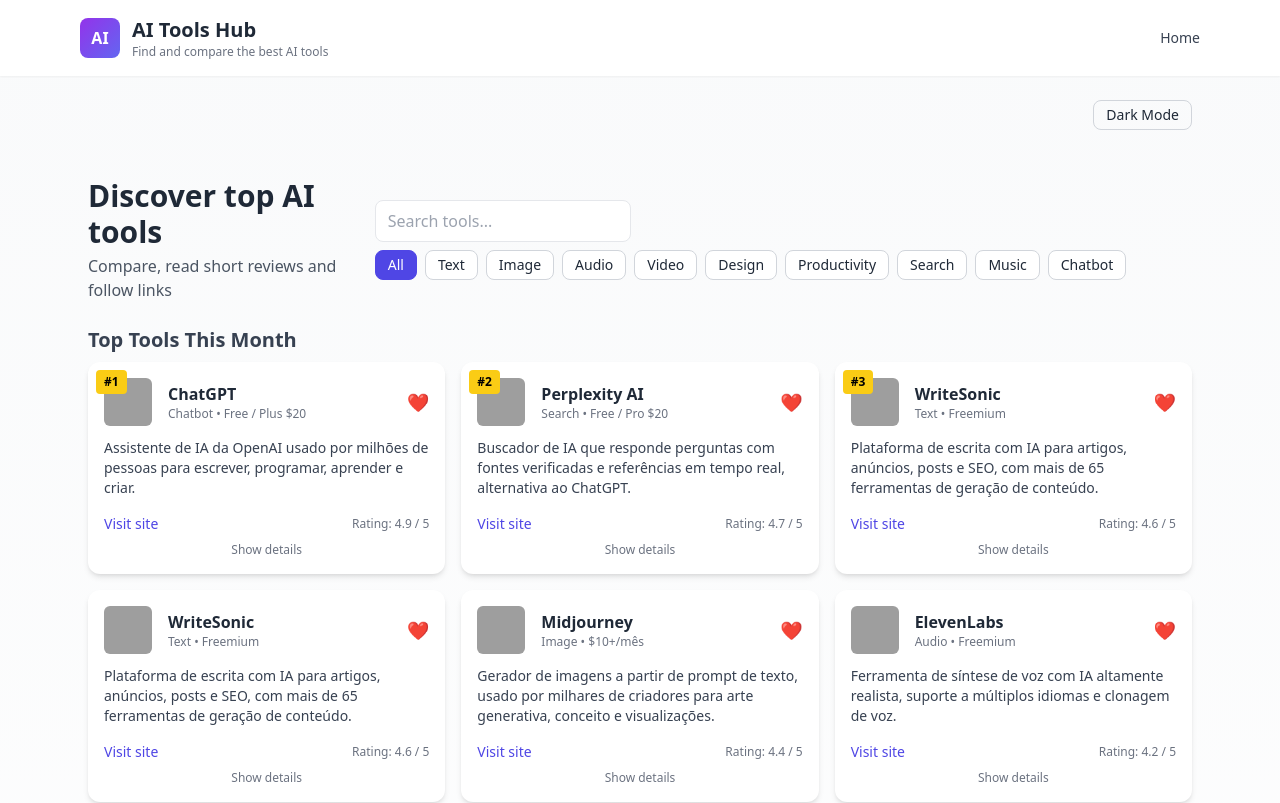
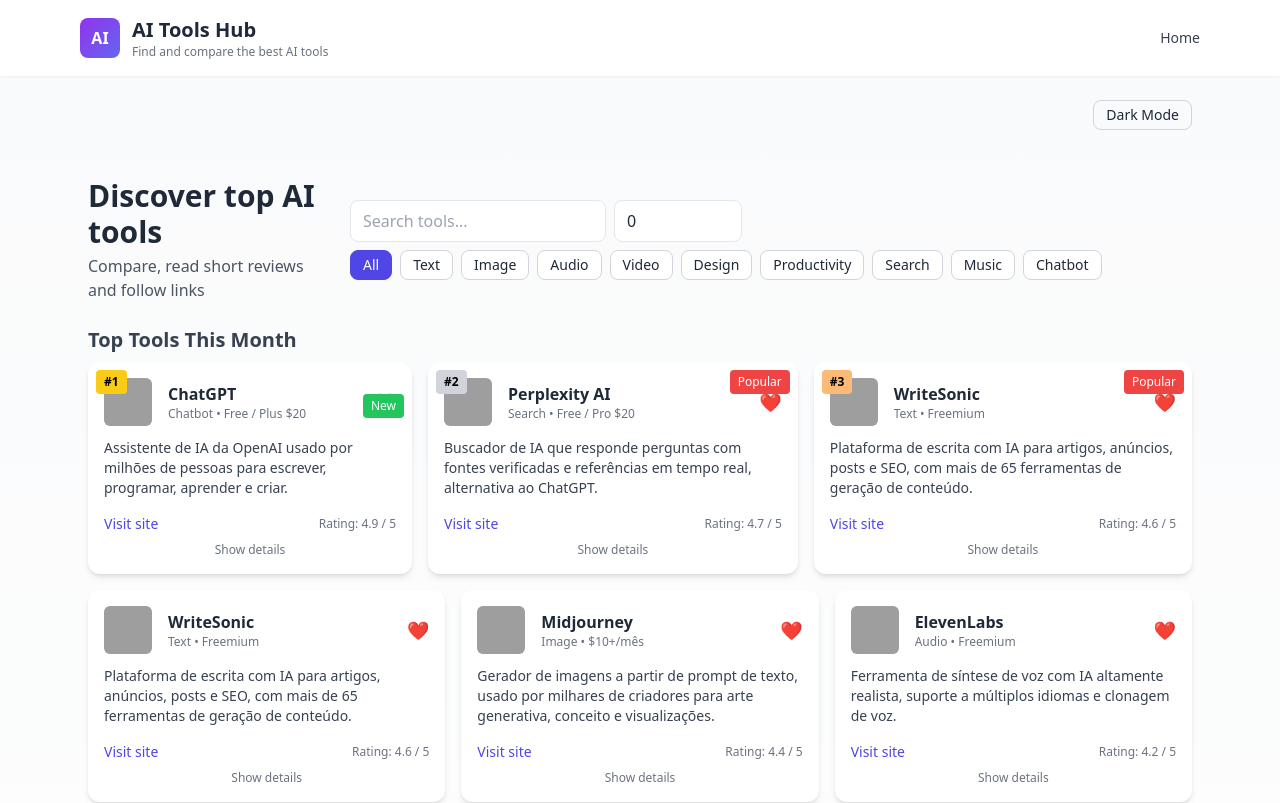
Before and after one commit to LuquinhasGithubinfo/ai-tools-hub, a React (Vite) app: page / in a window 1280 px wide. Shown: the top 803 px of the page. Built offline with nearby package versions, Linux system fonts and the light colour scheme; grey boxes are pictures that could not be loaded.

Commit message:
Implementa features premium: tags, gráfico, recomendações, autocomplete e filtros avançados

```diff
--- a/src/components/ToolCard.jsx
+++ b/src/components/ToolCard.jsx
@@ -1,17 +1,28 @@
 import React, { useState } from 'react';
 
-export default function ToolCard({ tool, onFavorite, isFavorite, similarTools, rank }) {
+export default function ToolCard({ tool, onFavorite, isFavorite, similarTools, rank, popular, newTool }) {
   const [showDetails, setShowDetails] = useState(false);
   const domain = new URL(tool.url).hostname;
   const logoUrl = `https://logo.clearbit.com/${domain}?size=80`;
 
   return (
     <article className="bg-white dark:bg-gray-800 rounded-xl shadow-md p-4 flex flex-col transition-transform hover:scale-105 hover:shadow-xl relative">
+
+      {/* Ranking badge */}
       {rank && (
-        <div className="absolute top-2 left-2 bg-yellow-400 text-black px-2 py-1 text-xs rounded font-bold">
+        <div className={`absolute top-2 left-2 px-2 py-1 text-xs rounded font-bold ${rank === 1 ? 'bg-yellow-400' : rank === 2 ? 'bg-gray-300' : 'bg-orange-300'} text-black`}>
           #{rank}
         </div>
       )}
+
+      {/* Popular/New badges */}
+      {popular && (
+        <div className="absolute top-2 right-2 px-2 py-1 text-xs rounded bg-red-500 text-white">Popular</div>
+      )}
+      {newTool && (
+        <div className="absolute top-8 right-2 px-2 py-1 text-xs rounded bg-green-500 text-white">New</div>
+      )}
+
       <div className="flex items-center gap-4">
         <img
           src={logoUrl}
@@ -30,7 +41,9 @@
           ❤️
         </button>
       </div>
+
       <p className="mt-3 text-sm text-gray-700 dark:text-gray-300 flex-1">{tool.description}</p>
+
       <div className="mt-4 flex items-center justify-between">
         <a
           className="text-sm font-medium text-indigo-600 hover:underline"
--- a/src/pages/Home.jsx
+++ b/src/pages/Home.jsx
@@ -6,6 +6,7 @@
   const [query, setQuery] = useState('');
   const [category, setCategory] = useState('All');
   const [favorites, setFavorites] = useState([]);
+  const [ratingFilter, setRatingFilter] = useState(0);
   const [compareList, setCompareList] = useState([]);
 
   useEffect(() => {
@@ -31,7 +32,7 @@
     } else if (compareList.length < 3) {
       updated = [...compareList, tool];
     } else {
-      return; // máximo 3 para comparar
+      return; // máximo 3
     }
     setCompareList(updated);
   };
@@ -43,7 +44,8 @@
       .toLowerCase()
       .includes(query.toLowerCase());
     const matchesCategory = category === 'All' || t.category === category;
-    return matchesQuery && matchesCategory;
+    const matchesRating = t.rating >= ratingFilter;
+    return matchesQuery && matchesCategory && matchesRating;
   });
 
   const similarTools = (tool) =>
@@ -51,8 +53,19 @@
 
   const topRated = [...toolsData].sort((a, b) => b.rating - a.rating).slice(0, 3);
 
+  const popularTools = toolsData.filter(t => t.rating >= 4.5).slice(0, 3);
+  const newTools = toolsData.slice(-3);
+
+  const recommendations = favorites.length
+    ? toolsData.filter(t => favorites.includes(t.name) === false && favorites.some(fav => {
+        const favTool = toolsData.find(tool => tool.name === fav);
+        return favTool && favTool.category === t.category;
+      }))
+    : [];
+
   return (
     <section>
+      {/* Pesquisa e filtros */}
       <div className="flex flex-col md:flex-row items-center justify-between mb-6 gap-4">
         <div>
           <h2 className="text-3xl font-bold text-gray-800 dark:text-gray-100">Discover top AI tools</h2>
@@ -64,6 +77,15 @@
             onChange={(e) => setQuery(e.target.value)}
             placeholder="Search tools..."
             className="border rounded-lg px-3 py-2 w-64 dark:bg-gray-700 dark:text-gray-100"
+          />
+          <input
+            type="number"
+            min="0"
+            max="5"
+            value={ratingFilter}
+            onChange={(e) => setRatingFilter(Number(e.target.value))}
+            placeholder="Min rating"
+            className="border rounded-lg px-3 py-2 w-32 dark:bg-gray-700 dark:text-gray-100"
           />
           <div className="flex flex-wrap gap-2 mt-2 md:mt-0">
             {categories.map(c => (
@@ -83,23 +105,44 @@
         </div>
       </div>
 
+      {/* Top Tools */}
       <div className="mb-4">
         <h3 className="text-xl font-semibold text-gray-700 dark:text-gray-300">Top Tools This Month</h3>
         <div className="flex gap-4 mt-2">
           {topRated.map((tool, idx) => (
-            <div key={tool.name} className="flex-1">
+            <ToolCard
+              key={tool.name}
+              tool={tool}
+              onFavorite={toggleFavorite}
+              isFavorite={favorites.includes(tool.name)}
+              similarTools={similarTools(tool)}
+              rank={idx + 1}
+              popular={popularTools.includes(tool)}
+              newTool={newTools.includes(tool)}
+            />
+          ))}
+        </div>
+      </div>
+
+      {/* Recomendações */}
+      {recommendations.length > 0 && (
+        <div className="mb-6">
+          <h4 className="text-lg font-semibold text-gray-700 dark:text-gray-300">You might like</h4>
+          <div className="grid grid-cols-1 md:grid-cols-2 lg:grid-cols-3 gap-4 mt-2">
+            {recommendations.map(tool => (
               <ToolCard
+                key={tool.name}
                 tool={tool}
                 onFavorite={toggleFavorite}
                 isFavorite={favorites.includes(tool.name)}
                 similarTools={similarTools(tool)}
-                rank={idx + 1}
               />
-            </div>
-          ))}
+            ))}
+          </div>
         </div>
-      </div>
+      )}
 
+      {/* Ferramentas filtradas */}
       {filtered.length > 0 ? (
         <div className="grid grid-cols-1 md:grid-cols-2 lg:grid-cols-3 gap-4">
           {filtered.map((tool, index) => (
@@ -116,6 +159,7 @@
         <p className="text-gray-500 dark:text-gray-400 mt-4">No tools found 😕</p>
       )}
 
+      {/* Comparação */}
       {compareList.length > 1 && (
         <div className="mt-6 p-4 border border-gray-300 dark:border-gray-600 rounded-lg bg-gray-50 dark:bg-gray-900">
           <h4 className="font-semibold text-gray-800 dark:text-gray-100 mb-2">Compare Tools</h4>
```
